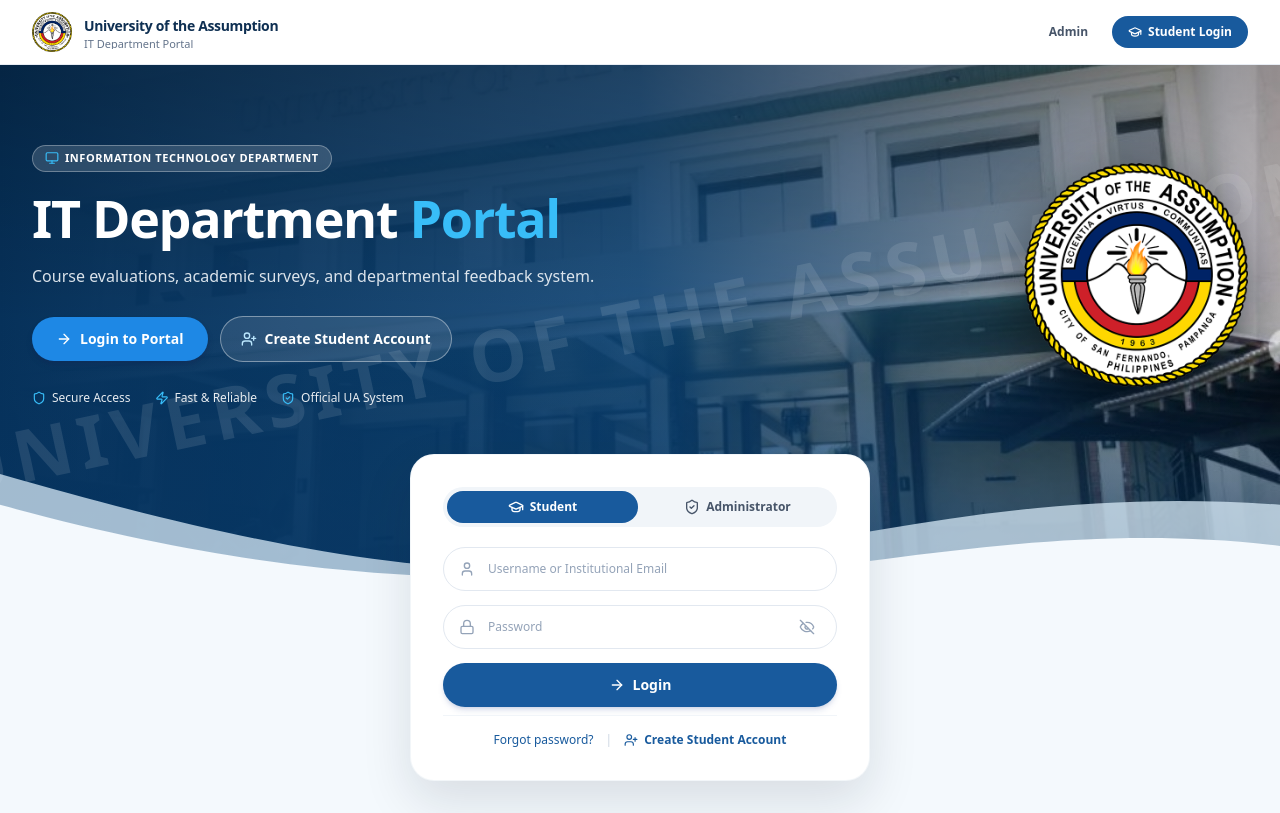
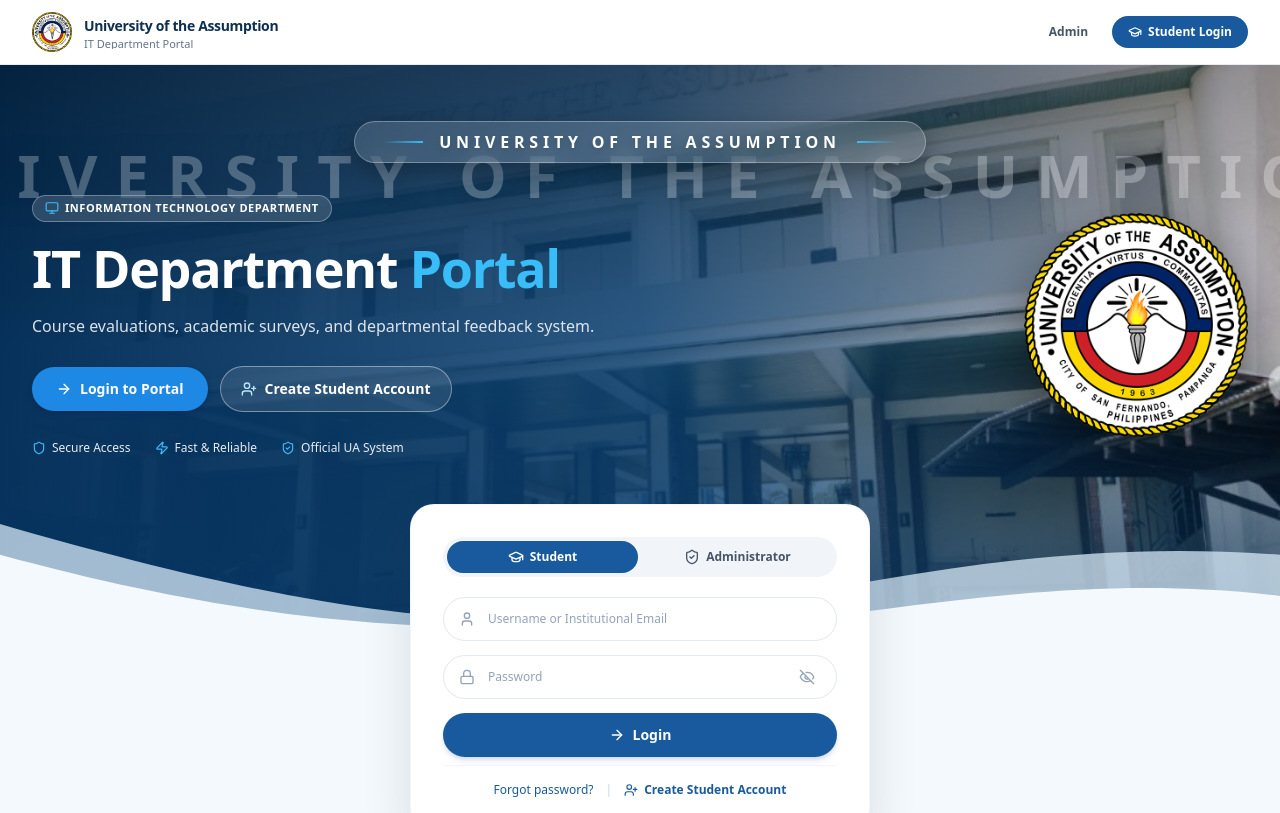
Before and after one commit to marksunga/SURVEY-SYSTEM-, a Next.js app: page / in a window 1280 px wide. Shown: the top 813 px of the page. Built offline with nearby package versions, Linux system fonts and the light colour scheme; no server answers.

Commit message:
feat(auth): add centered architectural lintel header and horizontal horizon lettering matching reference

```diff
--- a/app/student/register/page.tsx
+++ b/app/student/register/page.tsx
@@ -219,29 +219,29 @@ export default function StudentRegisterPage() {
           - Informational badges: 24/7 IT Access, Fast & Reliable, Official UA
           - Desktop: Large gold UA circular seal on right
          ════════════════════════════════════════════════════════════════════ */}
-      <section className="relative w-full overflow-hidden bg-[#073663] text-white pt-8 sm:pt-12 md:pt-16 lg:pt-20 pb-28 sm:pb-36 lg:pb-44">
+      <section className="relative w-full overflow-hidden bg-[#073663] text-white pt-6 sm:pt-10 md:pt-12 lg:pt-14 pb-28 sm:pb-36 lg:pb-44">
         {/* Real Campus Photo Background */}
         <div className="absolute inset-0 z-0">
           <Image
             src="/images/ua-building.jpg"
             alt="University of the Assumption Campus Facade and Fountain"
             fill
-            className="object-cover object-[72%_35%] sm:object-[65%_35%] lg:object-[58%_35%] filter contrast-105 brightness-100"
+            className="object-cover object-[center_25%] sm:object-[center_28%] lg:object-[center_25%] filter contrast-105 brightness-100"
             priority
           />
 
-          {/* Desktop Gradient Overlay: Solid royal navy on left, transitioning smoothly to transparent on right so statue & building are crisp and natural */}
-          <div className="absolute inset-0 bg-gradient-to-r from-[#06315A] via-[#084277]/85 via-50% to-transparent hidden md:block" />
+          {/* Desktop Gradient Overlay: Solid royal navy on left for readability, fading to transparent on right so statue & building are crisp */}
+          <div className="absolute inset-0 bg-gradient-to-r from-[#06315A] via-[#084277]/80 via-50% to-transparent hidden md:block" />
 
           {/* Mobile Gradient: Stronger on the left for text legibility, translucent on right so fountain statue stays visible */}
           <div className="absolute inset-0 bg-gradient-to-r from-[#06315A]/95 via-[#073A6B]/80 to-[#073A6B]/30 md:hidden" />
 
           {/* Subtle top & bottom shadow gradient */}
-          <div className="absolute inset-0 bg-gradient-to-b from-black/25 via-transparent to-[#073663]/60" />
+          <div className="absolute inset-0 bg-gradient-to-b from-black/30 via-transparent to-[#073663]/60" />
 
-          {/* Diagonal Stone Watermark Texture */}
-          <div className="absolute inset-0 flex items-center justify-center opacity-10 pointer-events-none select-none">
-            <span className="text-4xl sm:text-6xl lg:text-7xl font-extrabold tracking-widest text-white uppercase transform -rotate-12 whitespace-nowrap">
+          {/* Architectural Lintel Watermark Across Center Horizon matching Building Reference */}
+          <div className="absolute inset-x-0 top-12 sm:top-16 md:top-20 flex items-center justify-center opacity-25 pointer-events-none select-none px-4">
+            <span className="text-xl sm:text-3xl md:text-5xl lg:text-6xl font-black tracking-[0.18em] sm:tracking-[0.25em] md:tracking-[0.3em] text-white uppercase whitespace-nowrap drop-shadow-[0_4px_16px_rgba(0,0,0,0.8)] text-center">
               UNIVERSITY OF THE ASSUMPTION
             </span>
           </div>
@@ -249,6 +249,17 @@ export default function StudentRegisterPage() {
 
         {/* Hero Content Container */}
         <div className="relative z-10 max-w-7xl mx-auto px-4 sm:px-6 lg:px-8">
+          {/* Prominent Architectural Lintel Header - Exact Center */}
+          <div className="w-full flex justify-center mb-6 sm:mb-8 pointer-events-none select-none">
+            <div className="inline-flex items-center gap-2 sm:gap-4 px-4 sm:px-7 py-1.5 sm:py-2 rounded-full bg-white/15 border border-white/30 backdrop-blur-md shadow-[0_8px_25px_rgba(0,0,0,0.3)]">
+              <div className="h-0.5 w-4 sm:w-10 bg-gradient-to-r from-transparent to-[#38BDF8]" />
+              <span className="text-[11px] xs:text-xs sm:text-sm md:text-base font-black tracking-[0.16em] sm:tracking-[0.25em] md:tracking-[0.3em] text-white uppercase drop-shadow-md whitespace-nowrap text-center">
+                UNIVERSITY OF THE ASSUMPTION
+              </span>
+              <div className="h-0.5 w-4 sm:w-10 bg-gradient-to-l from-transparent to-[#38BDF8]" />
+            </div>
+          </div>
+
           <div className="grid grid-cols-1 lg:grid-cols-12 gap-8 items-center">
             {/* Left Column: Heading, Subtitle, Actions, Badges */}
             <div className="lg:col-span-8 space-y-4 sm:space-y-5 text-center lg:text-left flex flex-col items-center lg:items-start">
--- a/components/auth/UALoginPortal.tsx
+++ b/components/auth/UALoginPortal.tsx
@@ -214,29 +214,29 @@ export function UALoginPortal({ initialRole = 'STUDENT' }: UALoginPortalProps) {
           - Badges: "Secure Access", "Fast & Reliable", "Official UA System"
           - Desktop: Large gold UA circular seal floating on right
          ════════════════════════════════════════════════════════════════════ */}
-      <section className="relative w-full overflow-hidden bg-[#073663] text-white pt-8 sm:pt-12 md:pt-16 lg:pt-20 pb-28 sm:pb-36 lg:pb-44">
+      <section className="relative w-full overflow-hidden bg-[#073663] text-white pt-6 sm:pt-10 md:pt-12 lg:pt-14 pb-28 sm:pb-36 lg:pb-44">
         {/* Real Campus Photo Background */}
         <div className="absolute inset-0 z-0">
           <Image
             src="/images/ua-building.jpg"
             alt="University of the Assumption Campus Facade and Fountain"
             fill
-            className="object-cover object-[72%_35%] sm:object-[65%_35%] lg:object-[58%_35%] filter contrast-105 brightness-100"
+            className="object-cover object-[center_25%] sm:object-[center_28%] lg:object-[center_25%] filter contrast-105 brightness-100"
             priority
           />
 
-          {/* Desktop Gradient Overlay: Solid royal navy on left, transitioning smoothly to transparent on right so statue & building are crisp and natural */}
-          <div className="absolute inset-0 bg-gradient-to-r from-[#06315A] via-[#084277]/85 via-50% to-transparent hidden md:block" />
+          {/* Desktop Gradient Overlay: Solid royal navy on left for readability, fading to transparent on right so statue & building are crisp */}
+          <div className="absolute inset-0 bg-gradient-to-r from-[#06315A] via-[#084277]/80 via-50% to-transparent hidden md:block" />
 
           {/* Mobile Gradient: Stronger on the left for text legibility, translucent on right so fountain statue stays visible */}
           <div className="absolute inset-0 bg-gradient-to-r from-[#06315A]/95 via-[#073A6B]/80 to-[#073A6B]/30 md:hidden" />
 
           {/* Subtle top & bottom shadow gradient */}
-          <div className="absolute inset-0 bg-gradient-to-b from-black/25 via-transparent to-[#073663]/60" />
+          <div className="absolute inset-0 bg-gradient-to-b from-black/30 via-transparent to-[#073663]/60" />
 
-          {/* Diagonal Stone Watermark Texture matching Reference */}
-          <div className="absolute inset-0 flex items-center justify-center opacity-10 pointer-events-none select-none">
-            <span className="text-4xl sm:text-6xl lg:text-7xl font-extrabold tracking-widest text-white uppercase transform -rotate-12 whitespace-nowrap">
+          {/* Architectural Lintel Watermark Across Center Horizon matching Building Reference */}
+          <div className="absolute inset-x-0 top-12 sm:top-16 md:top-20 flex items-center justify-center opacity-25 pointer-events-none select-none px-4">
+            <span className="text-xl sm:text-3xl md:text-5xl lg:text-6xl font-black tracking-[0.18em] sm:tracking-[0.25em] md:tracking-[0.3em] text-white uppercase whitespace-nowrap drop-shadow-[0_4px_16px_rgba(0,0,0,0.8)] text-center">
               UNIVERSITY OF THE ASSUMPTION
             </span>
           </div>
@@ -244,6 +244,17 @@ export function UALoginPortal({ initialRole = 'STUDENT' }: UALoginPortalProps) {
 
         {/* Hero Content Container */}
         <div className="relative z-10 max-w-7xl mx-auto px-4 sm:px-6 lg:px-8">
+          {/* Prominent Architectural Lintel Header - Exact Center */}
+          <div className="w-full flex justify-center mb-6 sm:mb-8 pointer-events-none select-none">
+            <div className="inline-flex items-center gap-2 sm:gap-4 px-4 sm:px-7 py-1.5 sm:py-2 rounded-full bg-white/15 border border-white/30 backdrop-blur-md shadow-[0_8px_25px_rgba(0,0,0,0.3)]">
+              <div className="h-0.5 w-4 sm:w-10 bg-gradient-to-r from-transparent to-[#38BDF8]" />
+              <span className="text-[11px] xs:text-xs sm:text-sm md:text-base font-black tracking-[0.16em] sm:tracking-[0.25em] md:tracking-[0.3em] text-white uppercase drop-shadow-md whitespace-nowrap text-center">
+                UNIVERSITY OF THE ASSUMPTION
+              </span>
+              <div className="h-0.5 w-4 sm:w-10 bg-gradient-to-l from-transparent to-[#38BDF8]" />
+            </div>
+          </div>
+
           <div className="grid grid-cols-1 lg:grid-cols-12 gap-8 items-center">
             {/* Left Column: Heading, Subtitle, Actions, Badges */}
             <div className="lg:col-span-8 space-y-4 sm:space-y-5 text-center lg:text-left flex flex-col items-center lg:items-start">
```
